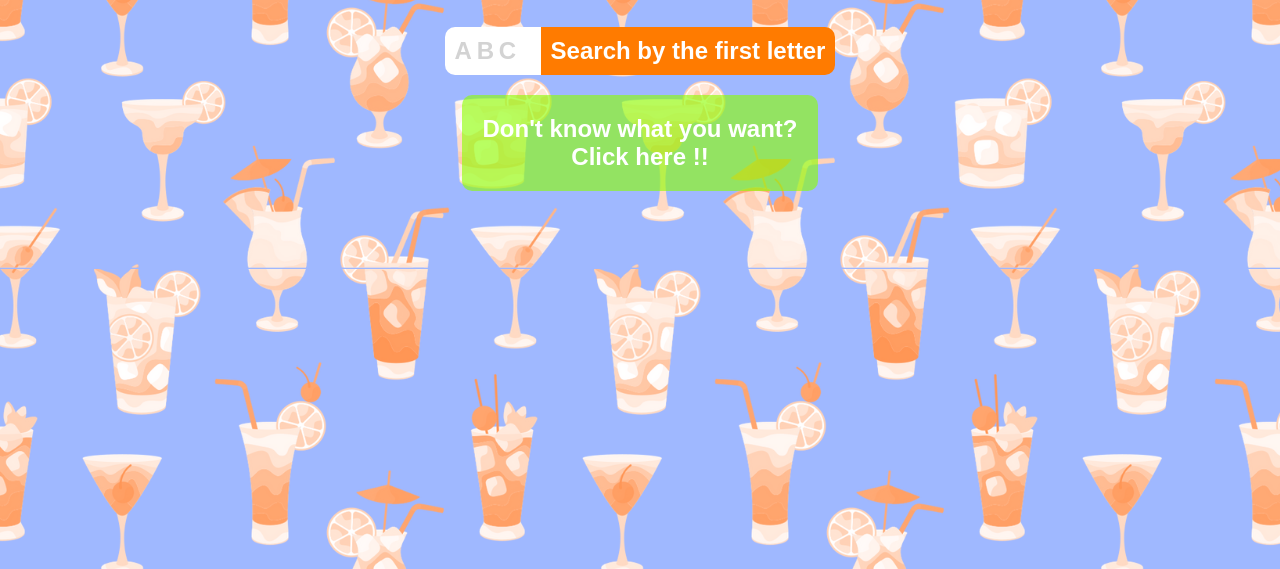
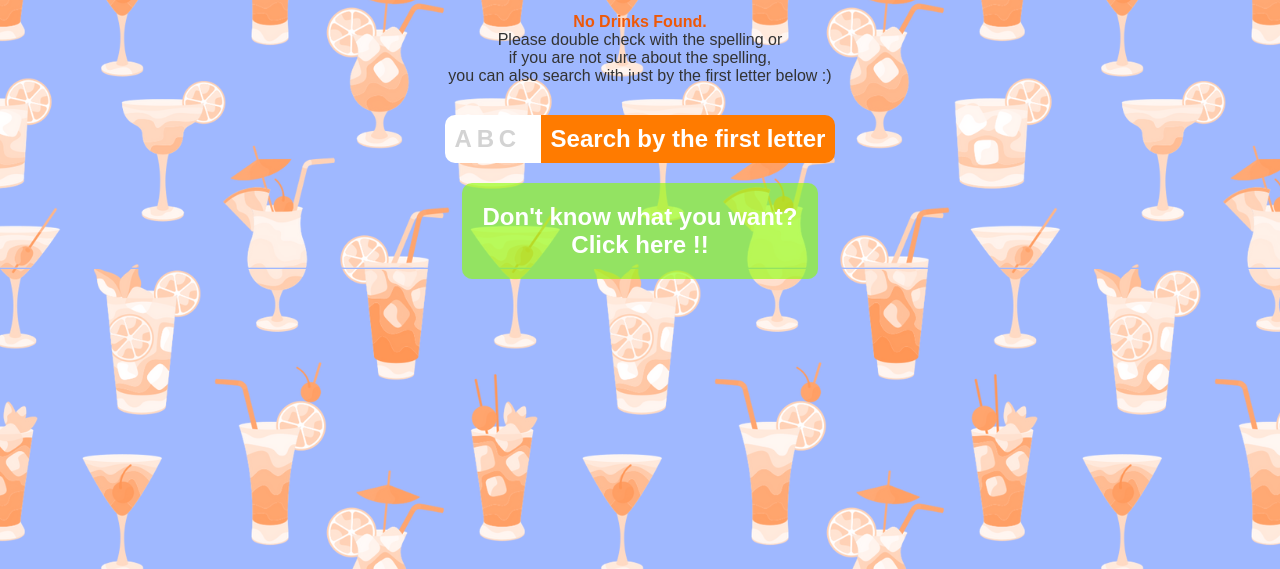
Before and after one commit to Lala0419/Fresh-Drink, a plain HTML site: page index.html in a window 1280 px wide. Shown: the part 231-800 px from the top of the page. Drawn offline with nearby package versions, Linux system fonts and the light colour scheme; no server answers.

Commit message:
added error handling

```diff
--- a/apps.js
+++ b/apps.js
@@ -1,3 +1,5 @@
+const formAlertDOM = document.querySelector(".form-alert")
+
 document.addEventListener('DOMContentLoaded', searchCocktail);
 
 document.querySelector('.searchName').addEventListener('click', searchCocktail);
@@ -25,7 +27,8 @@ function searchCocktail() {
 			});
 		})
 		.catch((err) => {
-			alert(err);
+			formAlertDOM.style.display="block";
+        	formAlertDOM.innerHTML = '<strong>No drinks found.</strong> <br> Please double check with the spelling or<br> if you are not sure about the spelling, <br> you can also search with just by the first letter below :)';
 		});
 }
 
@@ -50,7 +53,7 @@ function byFirstLetter(){
 			});
 	})
 		.catch((err) => {
-			alert(err);
+			alert(err)
 	})
 }
 
--- a/css/style.css
+++ b/css/style.css
@@ -126,6 +126,17 @@ body {
     height: 100vh;
     background-color: #3067ff76;
     background-image: url('../img/back_ground.png');
+}
+
+.form-alert {
+    letter-spacing: var(--letterSpacing);
+    margin-top: 1rem;
+    text-align: center;
+}
+
+.form-alert strong {
+    color: rgb(238, 88, 8);
+    text-transform: capitalize;
 }
 
 section .card .image {
--- a/index.html
+++ b/index.html
@@ -43,6 +43,7 @@
                     <div class='container center'>
                     <input class="search" type="text" name="" value="" placeholder="Margarita..." /><button class="searchName"type="button" name="button">Search</button>
                     </div>
+                    <div class="form-alert"></div>
                     <!-- button for fisrt letter-->
                     <div class='container center'>
                     <input class='letter' type="text" name="" value="" placeholder="ABC" /><button class="firstLetter" type="button" name="button">Search by the first letter</button>
```
